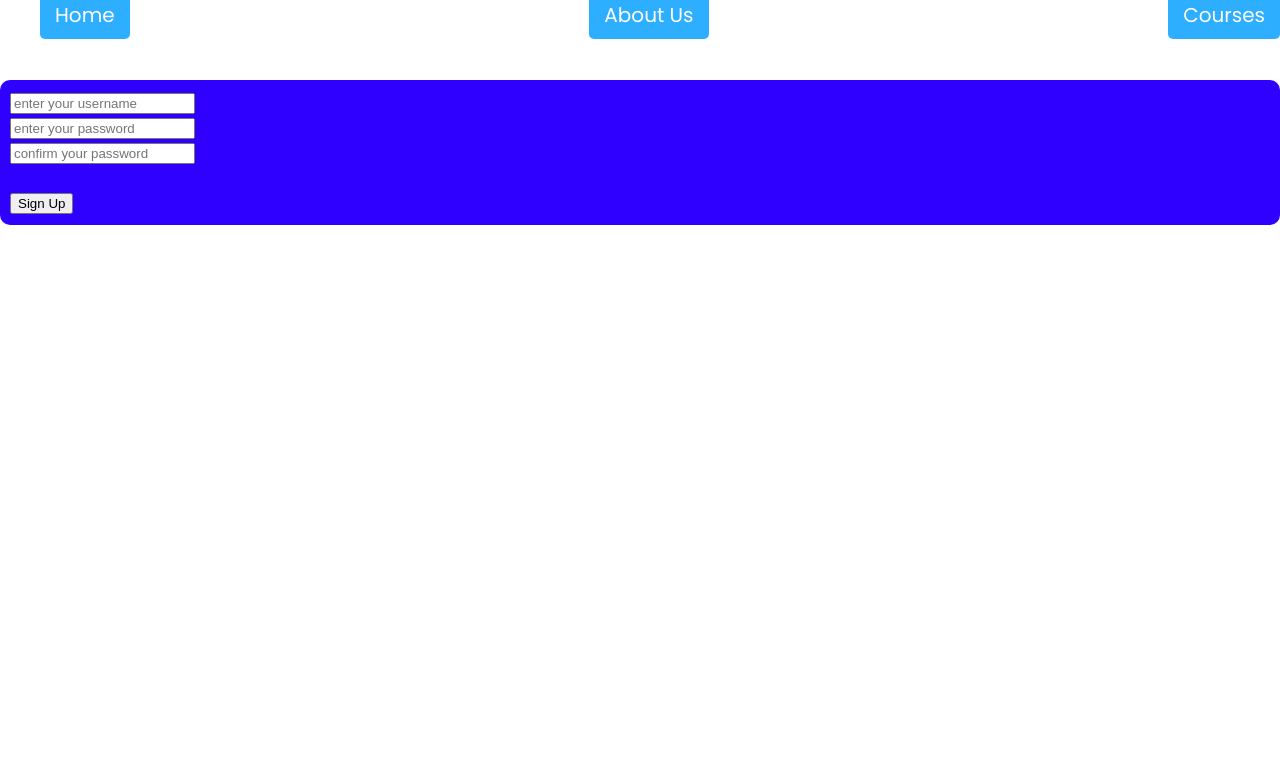
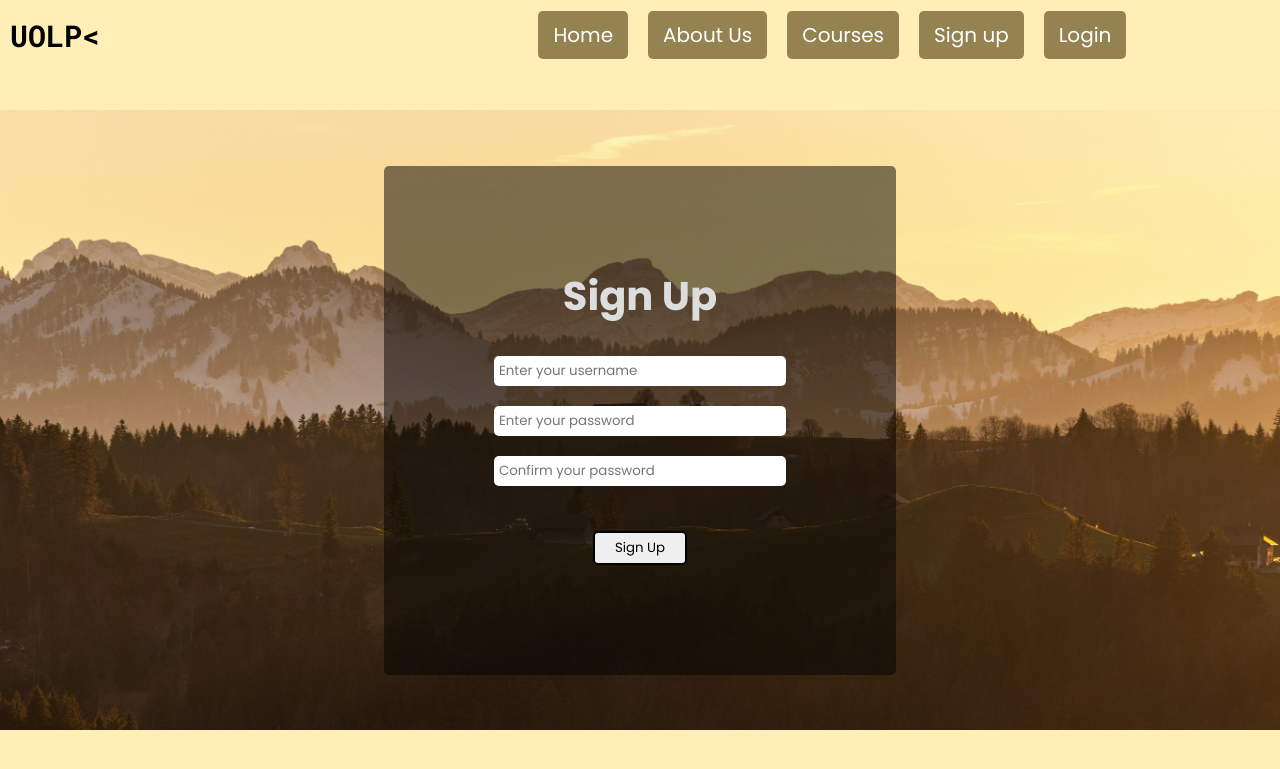
Before and after one commit to mhmadkadoor/Ulop_web_app, a Django app: page /sign/ in a window 1280 px wide. Shown: the top 769 px of the page. Run offline with Django 5.2, Linux system fonts and the light colour scheme; some web fonts are replaced.

Commit message:
Add login functionality and update navbar

```diff
--- a/Ulop_web_app/static/css/style.css
+++ b/Ulop_web_app/static/css/style.css
@@ -4,18 +4,42 @@
 *{
 
     margin: 0;
+
 }
 body {
-    background: #ffffff;
+      background-color: #ffeeb6;
 }
-nav ul{
+
+/*nav bar start*/
+nav {
     display: flex;
     justify-content: space-between;
     align-items: center;
-    list-style: none;
-    font-family: "Poppins", sans-serif;
+    margin-top: 10px;
+    height: 50px;
+    width:88%;
+}
+nav .logo{
+    font-size:20px;
+    font-family: "Roboto Mono", monospace;
+    margin-left:10px;
+    transition: ease 0.5s;
+    cursor:pointer;
 
 }
+nav .logo:hover{
+   color: rgb(148, 131, 81);
+
+
+}
+nav ul{
+
+    display: flex;
+    justify-content: space-between;
+    list-style: none;
+    column-gap: 20px;
+}
+
 nav ul li a{
 
     font-size: 20px;
@@ -24,13 +48,16 @@ nav ul li a{
     padding: 10px 15px;
     border-radius: 5px;
     transition: 0.5s;
-    background: rgb(45, 174, 255);
+    background: rgb(148, 131, 81);
     font-family: "Poppins", sans-serif;
 }
 nav ul li a:hover{
-    background: #00ffa2;
+    background: #e7d77c;
     color: #ffffff;
 }
+/*nav bar end*/
+
+
 p{
     margin-top: 50px;
 }
@@ -40,6 +67,7 @@ p{
     display:inline;
     justify-content: space-between;
     margin-top: 50px;
+
 
 }
 .photos{
@@ -66,13 +94,65 @@ p{
 }
 /* POSTS END */
 .labels{
+
     display: flex;
-    background-color: #2f00ff;
-    justify-content: space-between;
+    background-image: url(./photo-view.jpg);
+    background-position: center;
+    background-size: cover;
+    justify-content:center;
     margin-top: 50px;
     padding: 10px;
-    border-radius: 10px;
+
     color: #ffffff;
     font-family: "Poppins", sans-serif;
+    align-items: center;
+    height: 600px;
 
 }
+.labels form{
+
+    display: inline-block;
+    justify-content: space-between;
+    align-items: center;
+    margin: 10px;
+    text-align: center;
+    background-color: rgb(0, 0, 0, 0.5);
+    padding: 100px;
+    border-radius: 5px;
+
+}
+.labels form h1{
+    margin-bottom: 20px;
+    font-size: 40px;
+    color: #dddddd;
+
+
+}
+.labels form .text-1{
+    padding: 5px 30px 5px 5px;
+    margin: 10px;
+    border-radius: 5px;
+    border: none;
+    outline: none;
+    font-family: "Poppins", sans-serif;
+    background-color: #ffffff;
+    color: #000000;
+}
+.labels form .btn{
+    padding: 5px 20px;
+    margin: 10px;
+    border-radius: 5px;
+    border: 2px solid #000000;
+    font-family: "Poppins", sans-serif;
+    cursor:pointer;
+    transition: ease 0.5s;
+    transform:scale(1)
+}
+.labels form .btn:hover{
+   transform: scale(1.2);
+    background-color: #000000;
+    color: #ffffff;
+    border: 2px solid #ffffff;
+
+
+}
--- a/pages/urls.py
+++ b/pages/urls.py
@@ -5,5 +5,6 @@ urlpatterns = [
     path('', views.home, name='home'),
     path('about/', views.about, name='about'),
     path('contact/', views.courses, name='courses'),
-    path('sign/', views.sign, name='signup')
+    path('sign/', views.sign, name='signup'),
+    path('login/', views.login, name='login'),
 ]
--- a/pages/views.py
+++ b/pages/views.py
@@ -2,7 +2,6 @@ from django.shortcuts import render
 from posts.models import Post
 from django.contrib.auth.models import User
 # Create your views here.
-
 def home (request):
     return render(request, 'pages/htmls/home.html', {'posts': Post.objects.all()})
 def about (request):
@@ -19,8 +18,9 @@ def sign(request):
             print(f"Password: {password} Confirm Password: {confirm_password}")
             return render(request, 'pages/htmls/sign.html', {'passwords_not_match': True, 'user_already_exists': False,'account_created': False})
         else:
-            for user in User.objects.all():
-                if str(user) == username:
+            users_list = User.objects.all()
+            for i in range(len(users_list)):
+                if str(users_list[i]) == str(username):
                     user_already_exist = True
                     break
                 else:
@@ -37,3 +37,26 @@ def sign(request):
                 return render(request, 'pages/htmls/sign.html', {'passwords_not_match': False,'user_already_exists': False ,'account_created': True})
     else:
         return render(request, 'pages/htmls/sign.html', {'passwords_not_match': False,'user_already_exists': False,'account_created': False })
+
+def login(request):
+    if request.method == 'POST':
+        username = request.POST['username']
+        password = request.POST['password']
+        users_list = User.objects.all()
+        for i in range(len(users_list)):
+            if str(users_list[i]) == str(username):
+                user_exists = True
+                break
+            else:
+                user_exists = False
+        if user_exists:
+            user = User.objects.get(username=username)
+            if user.check_password(password):
+
+                return render(request, 'pages/htmls/login.html', {'user_not_exists': False, 'password_not_match': False, 'logged_in': user.is_authenticated})
+            else:
+                return render(request, 'pages/htmls/login.html', {'user_not_exists': False, 'password_not_match': True, 'logged_in': False})
+        else:
+            return render(request, 'pages/htmls/login.html', {'user_not_exists': True, 'password_not_match': False, 'logged_in': False})
+    else:
+        return render(request, 'pages/htmls/login.html', {'user_not_exists': False, 'password_not_match': False, 'logged_in': False})
--- a/templates/navbar.html
+++ b/templates/navbar.html
@@ -1,8 +1,11 @@
 
 <nav>
+    <div class="logo"><h1>UOLP<</div>
     <ul>
         <li><a href="{% url 'home' %}">Home</a></li>
         <li><a href="{% url 'about' %}">About Us</a></li>
         <li><a href="{% url 'courses' %}">Courses</a></li>
+        <li><a href="{% url 'signup' %}">Sign up</a></li>
+        <li><a href="{% url 'login' %}">Login</a></li>
     </ul>
 </nav>
--- a/templates/pages/htmls/home.html
+++ b/templates/pages/htmls/home.html
@@ -3,5 +3,8 @@
 
 {% block content %}
 <link rel="stylesheet" href="{% static 'css\style.css' %}">
+{% if logged_in %}
+<p>{{TheUser.username}}</p>
+{% endif %}
 {% include "posts/posts.html" %}
 {% endblock content %}
--- a/templates/pages/htmls/sign.html
+++ b/templates/pages/htmls/sign.html
@@ -3,16 +3,17 @@
 {% block content %}
 <div class = labels>
 <form method="POST" action="{% url 'signup' %}">
+    <h1>Sign Up</h1>
     {% csrf_token %}
     {% if user_already_exists %}
         <p>Error: You already have an account.</p>
     {% endif %}
 
-        <input type="text" name="username" required placeholder="enter your username">
+        <input  class="text-1"  type="text" name="username" required placeholder="Enter your username">
         <br>
-        <input type="password"  name="password" required placeholder ="enter your password">
+        <input  class="text-1"  type="password"  name="password" required placeholder ="Enter your password">
         <br>
-        <input type="password" name="confirm_password" required placeholder ="confirm your password">
+        <input  class="text-1" type="password" name="confirm_password" required placeholder ="Confirm your password">
         <br>
         {% if passwords_not_match %}
             <p>Error: Passwords do not match.</p>
@@ -22,7 +23,7 @@
         {% endif %}
 
         <br>
-        <input type="submit" value="Sign Up">
+        <input class ="btn" type="submit" value="Sign Up">
     </form>
 </div>
 {% endblock content %}
```
Also changed, not shown: templates/pages/htmls/login.html (added, +27 -0 lines), Ulop_web_app/static/css/photo-view.jpg (added), db.sqlite3, 1 other file.
